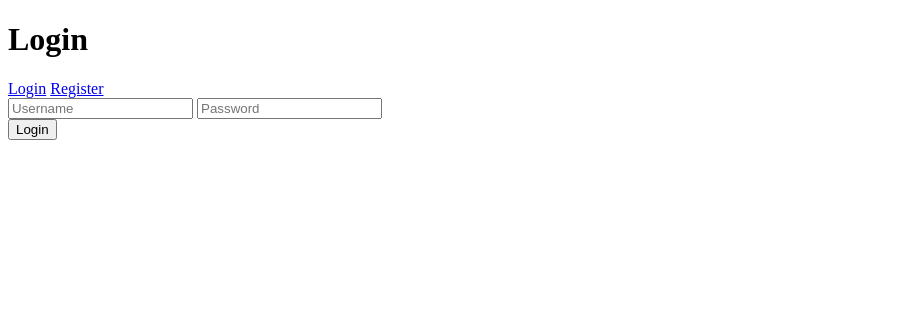
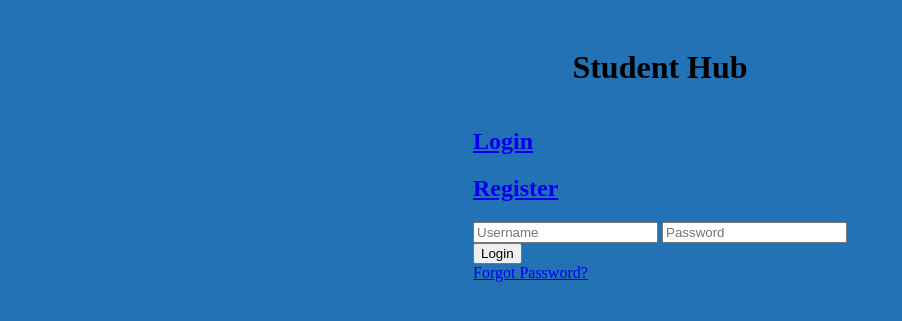
Before and after one commit to rsoto15/Student, a Flask app: page / in a window 1280 px wide. Shown: the top 321 px of the page, without its empty margins (0-902 px from the left). Run offline with Flask 3, Linux system fonts and the light colour scheme; some libraries are stand-ins or nearby versions.

Commit message:
Update index.html

```diff
--- a/templates/index.html
+++ b/templates/index.html
@@ -5,14 +5,19 @@
     <meta http-equiv="X-UA-Compatible" content="IE=edge">
     <meta name="viewport" content="width=device-width, initial-scale=1.0">
     <title>Document</title>
+    <link rel="stylesheet" href="/static/index.css/">
 </head>
 <body>
+
     <div class="login">
-        <h1>Login</h1>
-        <div class="links">
-            <a href="{{ url_for('login') }}" class="active">Login</a>
-            <a href="{{ url_for('register') }}">Register</a>
-        </div>
+        <h1>Student Hub</h1>
+        <div class="formContent">
+
+            <h2 class="active"><a href="{{ url_for('login') }}" class="active underlineHover">Login</a></h2>
+            <h2 class="inactive"><a href="{{ url_for('register') }}" class="inactive underlineHover">Register</a></h2>
+
+
+
         <form action="{{ url_for('login') }}" method="post">
             <label for="username">
                 <i class="fas fa-user"></i>
@@ -23,8 +28,15 @@
             </label>
             <input type="password" name="password" placeholder="Password" id="password" required>
             <div class="msg">{{ msg }}</div>
-            <input type="submit" value="Login">
+            <input type="submit" value="Login" id="login">
         </form>
+        <div id="formFooter">
+            <a class="underlineHover" href="#">Forgot Password?</a>
+        </div>
+
+        </div>
+
+
     </div>
 </body>
 </html>
```
